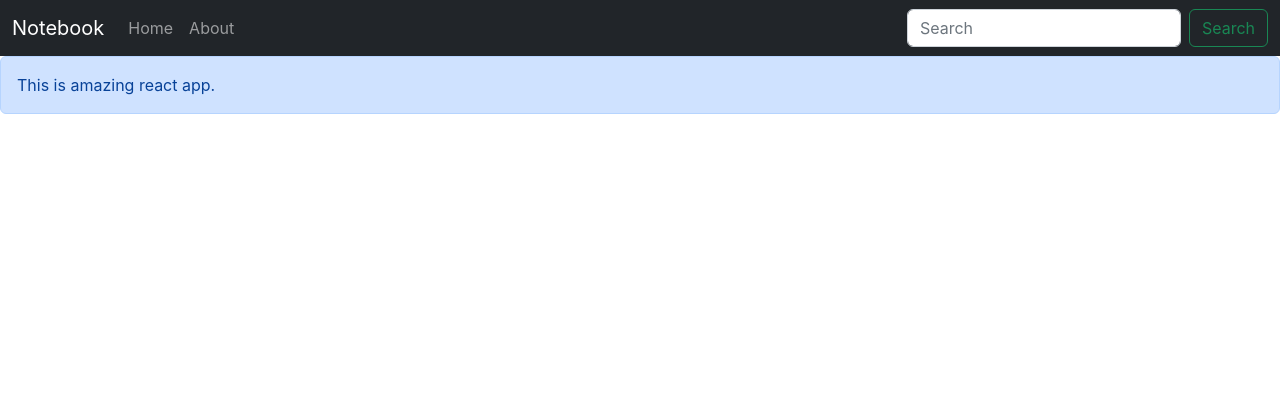
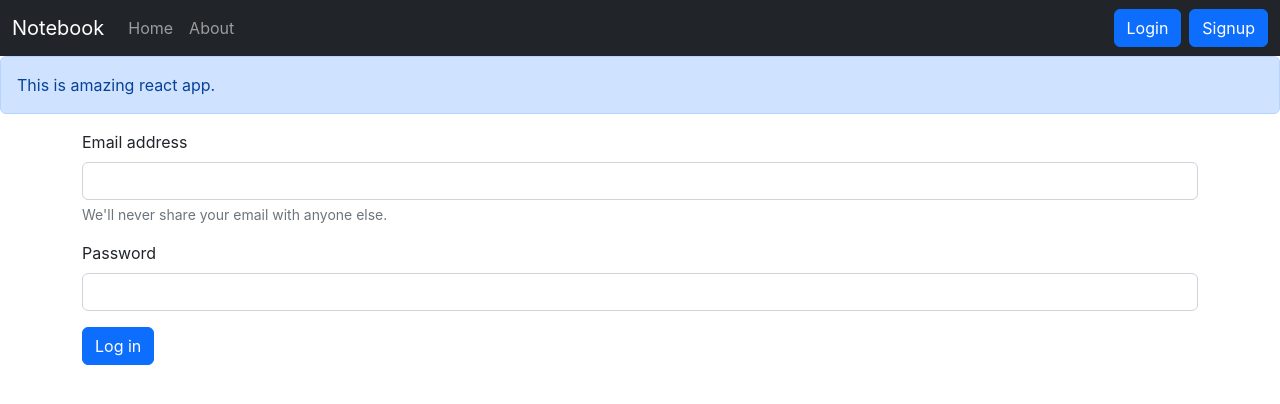
Before and after one commit to Mohit3312/notebook, a React (Create React App) app: page /login in a window 1280 px wide. Shown: the top 404 px of the page. Built offline with nearby package versions, Linux system fonts and the light colour scheme.

Commit message:
Added Login Component

```diff
--- a/src/App.js
+++ b/src/App.js
@@ -5,6 +5,8 @@
 import About from "./components/About";
 import NoteState from "./context/notes/NoteState";
 import Alert from "./components/Alert";
+import Login from "./components/Login";
+import Signup from "./components/Signup";
 
 function App() {
   return (
@@ -12,11 +14,13 @@
       <NoteState>
         <Router>
           <NavBar />
-          <Alert message="This is amazing react app."/>
+          <Alert message="This is amazing react app." />
           <div className="container">
             <Routes>
               <Route exact path="/" element={<Home />} />
               <Route exact path="/about" element={<About />} />
+              <Route exact path="/login" element={<Login />} />
+              <Route exact path="/signup" element={<Signup />} />
             </Routes>
           </div>
         </Router>
--- /dev/null
+++ b/src/components/Login.js
@@ -0,0 +1,70 @@
+import React, { useState } from "react";
+import { useNavigate } from "react-router-dom";
+const Login = () => {
+  const [credentials, setCredentials] = useState({ email: "", password: "" });
+  let navigate = useNavigate();
+  const handleLoginSubmit = async (e) => {
+    e.preventDefault();
+    const response = await fetch(`http://localhost:5000/api/auth/login`, {
+      method: "POST",
+      headers: {
+        "Content-Type": "application/json",
+      },
+      body: JSON.stringify(credentials),
+    });
+    const json = await response.json();
+    console.log(json);
+    if (json.success) {
+      // Save the token and redirect
+      localStorage.setItem("token", json.authToken);
+      navigate("/");
+    } else {
+      alert("Invalid credentials");
+    }
+  };
+
+  const onChange = (e) => {
+    setCredentials({ ...credentials, [e.target.name]: e.target.value });
+  };
+  return (
+    <div>
+      <form onSubmit={handleLoginSubmit}>
+        <div className="mb-3">
+          <label htmlFor="email" className="form-label">
+            Email address
+          </label>
+          <input
+            type="email"
+            className="form-control"
+            id="email"
+            name="email"
+            aria-describedby="emailHelp"
+            value={credentials.email}
+            onChange={onChange}
+          />
+          <div id="emailHelp" className="form-text">
+            We'll never share your email with anyone else.
+          </div>
+        </div>
+        <div className="mb-3">
+          <label htmlFor="password" className="form-label">
+            Password
+          </label>
+          <input
+            type="password"
+            className="form-control"
+            id="password"
+            name="password"
+            value={credentials.password}
+            onChange={onChange}
+          />
+        </div>
+        <button type="submit" className="btn btn-primary">
+          Log in
+        </button>
+      </form>
+    </div>
+  );
+};
+
+export default Login;
--- a/src/components/NavBar.js
+++ b/src/components/NavBar.js
@@ -46,15 +46,12 @@
             </li>
           </ul>
           <form className="d-flex" role="search">
-            <input
-              className="form-control me-2"
-              type="search"
-              placeholder="Search"
-              aria-label="Search"
-            />
-            <button className="btn btn-outline-success" type="submit">
-              Search
-            </button>
+            <Link className="btn btn-primary me-2" to="/login" role="button">
+              Login
+            </Link>
+            <Link className="btn btn-primary" to="/signup" role="button">
+              Signup
+            </Link>
           </form>
         </div>
       </div>
--- /dev/null
+++ b/src/components/Signup.js
@@ -0,0 +1,7 @@
+import React from "react";
+
+const Signup = () => {
+  return <div>I am Signup</div>;
+};
+
+export default Signup;
```
Also changed, not shown: 1 other file (tests, documents, lock files or other folders).
